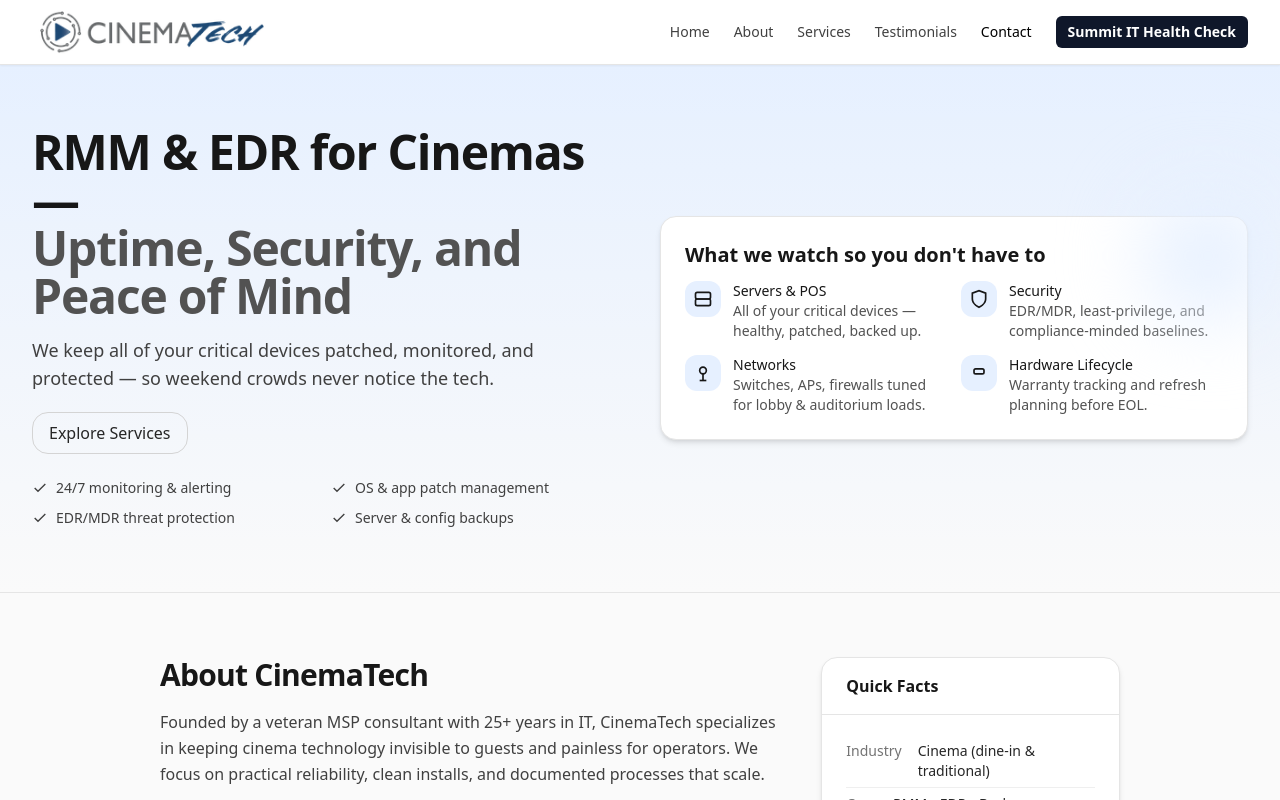
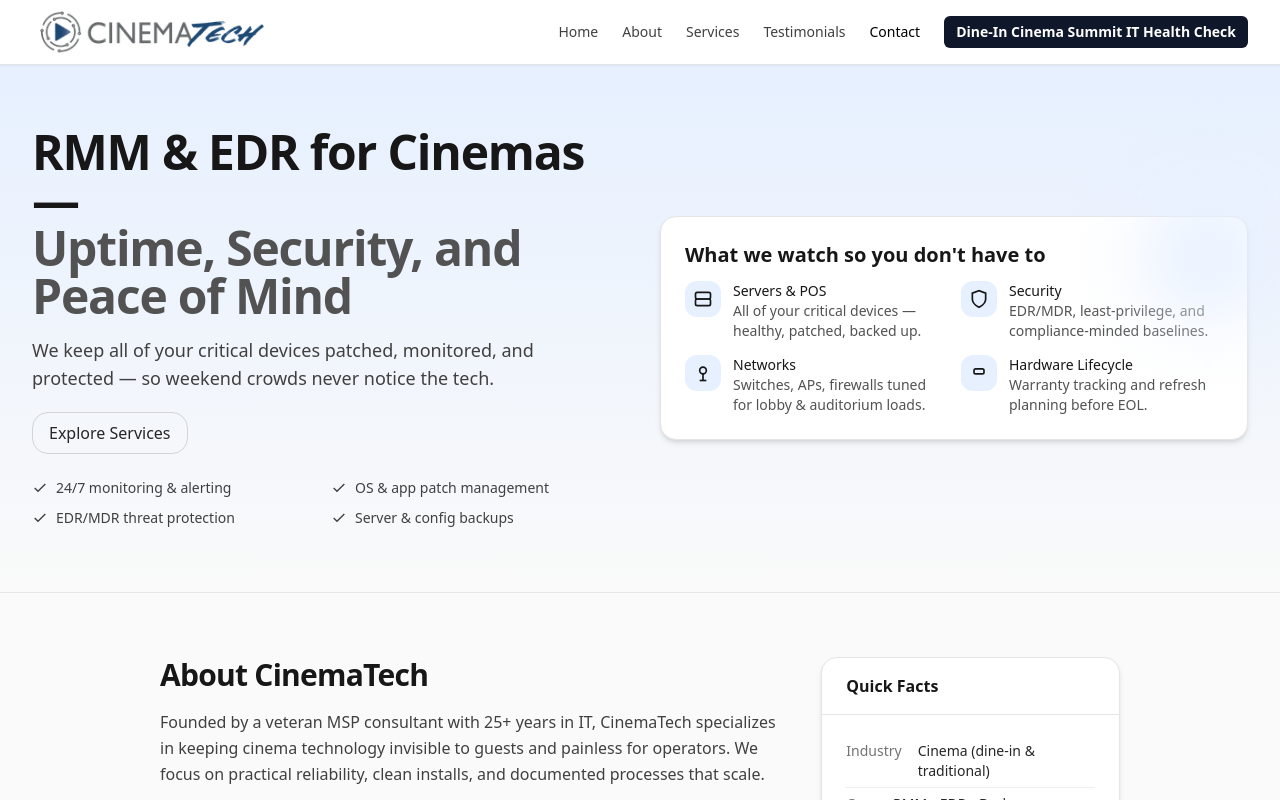
Before and after one commit to dsarfati75/CTGweb, a Next.js app: page / in a window 1280 px wide. Shown: the top 800 px of the page. Built offline with nearby package versions, Linux system fonts and the light colour scheme.

Commit message:
Refactor Header component for improved readability

```diff
--- a/components/Header.tsx
+++ b/components/Header.tsx
@@ -141,7 +141,7 @@ export default function Header() {
               className={summitButtonClass}
               onClick={() => handleNavClick("dics-summit")}
             >
-              Summit IT Health Check
+              Dine-In Cinema Summit IT Health Check
             </Link>
           )}
         </nav>
```
